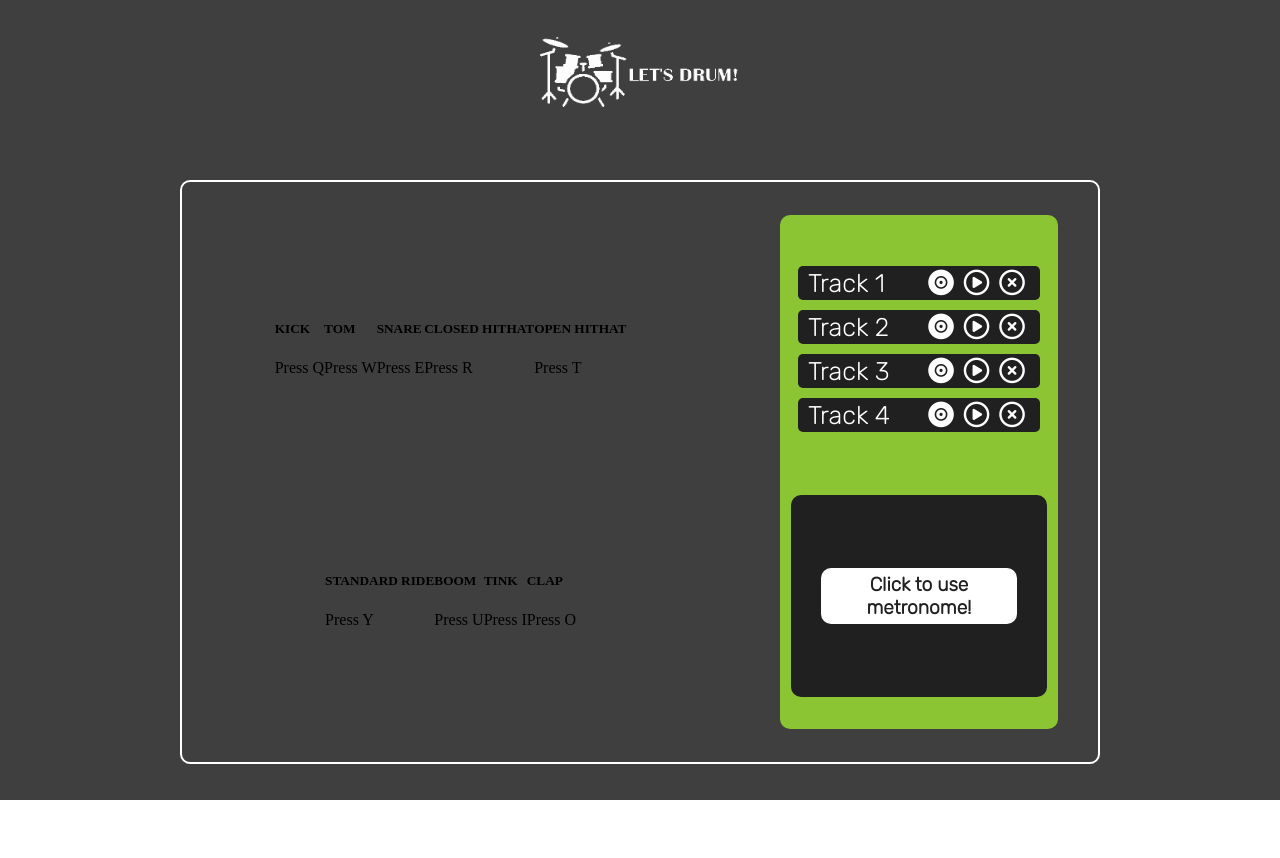
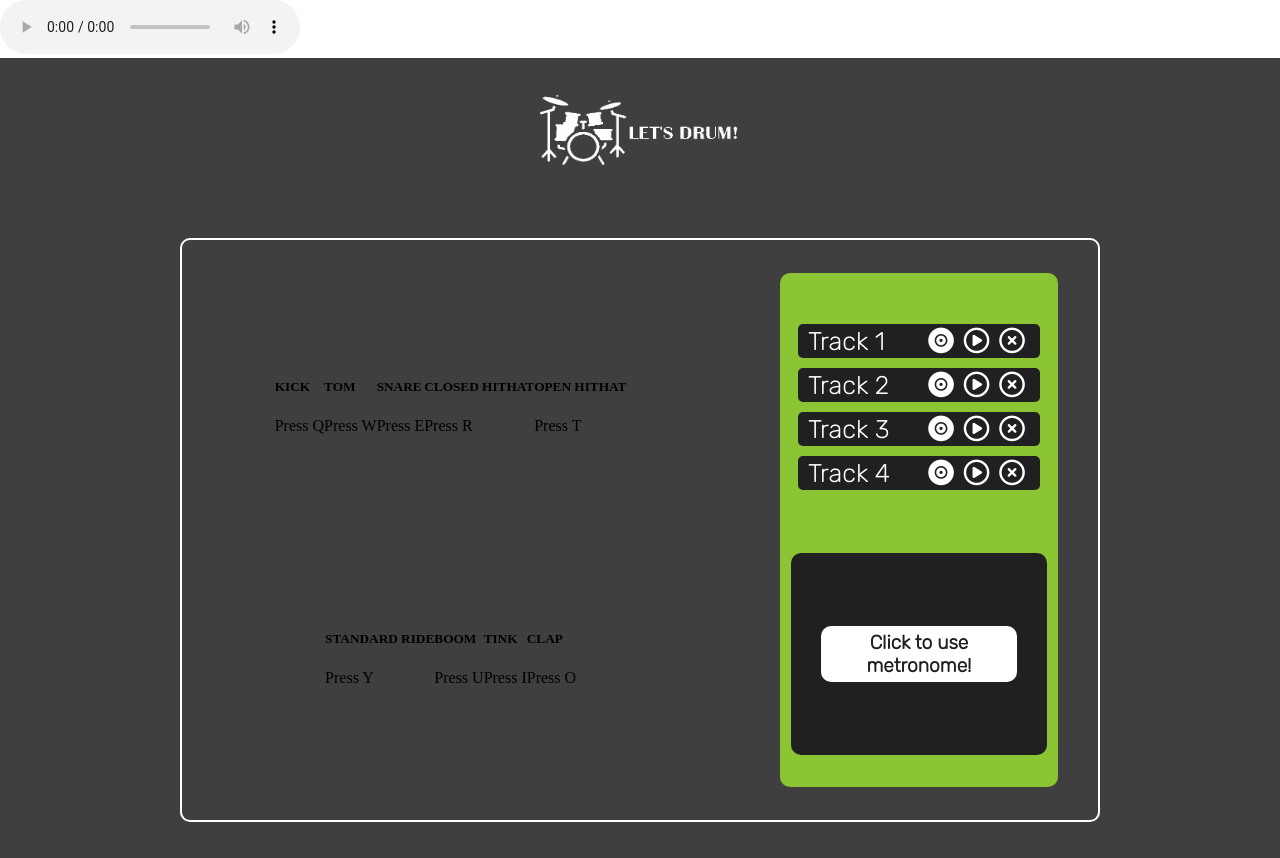
Before and after one commit to Radek25/DrumKitApp, a website built with webpack: page index.html in a window 1280 px wide. Before the commit the page ends 800 px from the top, so only its background shows below. Built offline with nearby package versions, Linux system fonts and the light colour scheme.

Commit message:
Change sounds link

```diff
--- a/index.html
+++ b/index.html
@@ -9,7 +9,7 @@
     <title>DrumKitApp</title>
 </head>
 <body>
-    <audio src="./Sounds/boom.wav"></audio>
+    <audio src="./Sounds/boom.wav" controls='play'></audio>
     <script src='./dist/index.js'></script>
 </body>
 </html>
```
